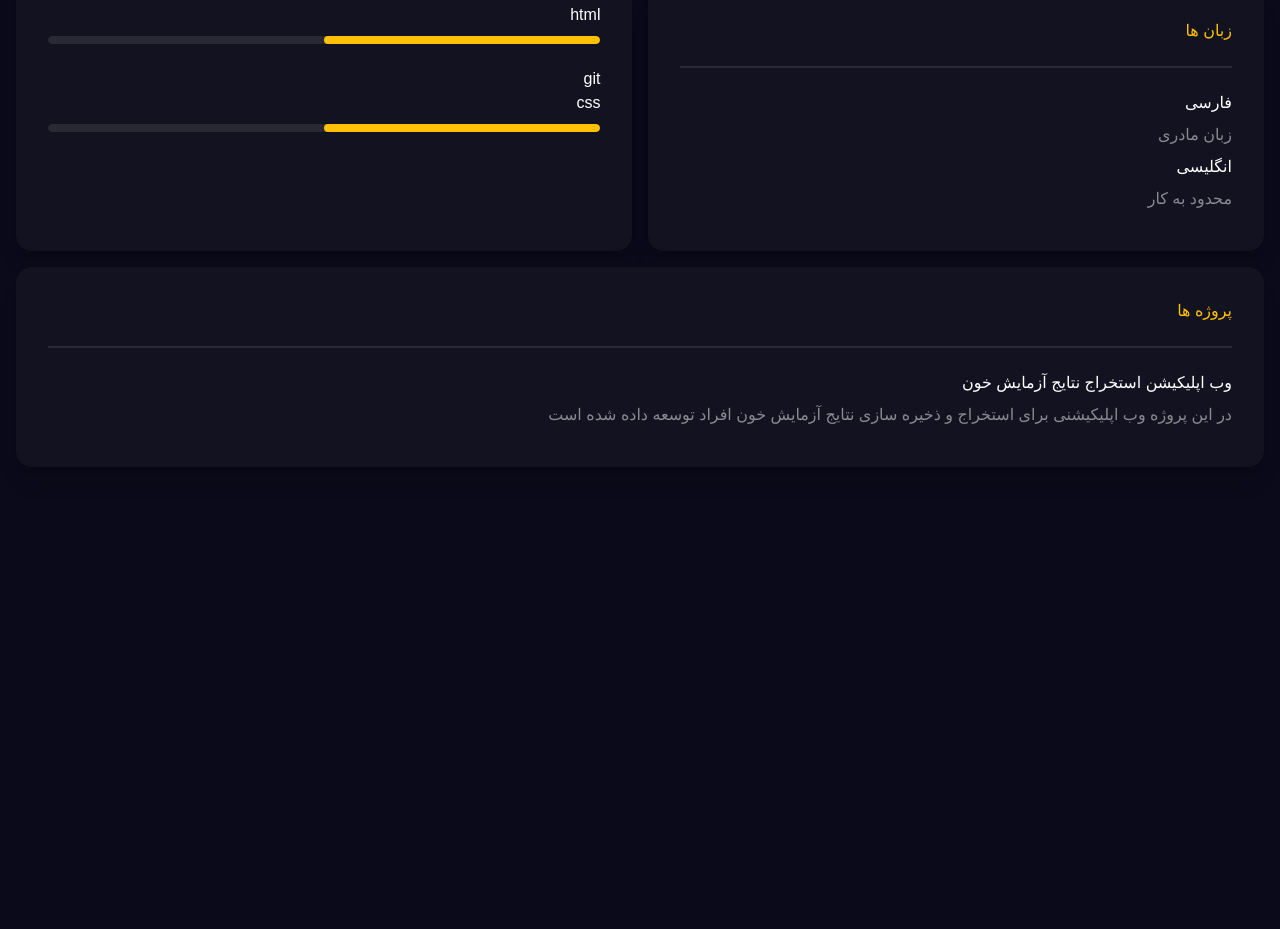
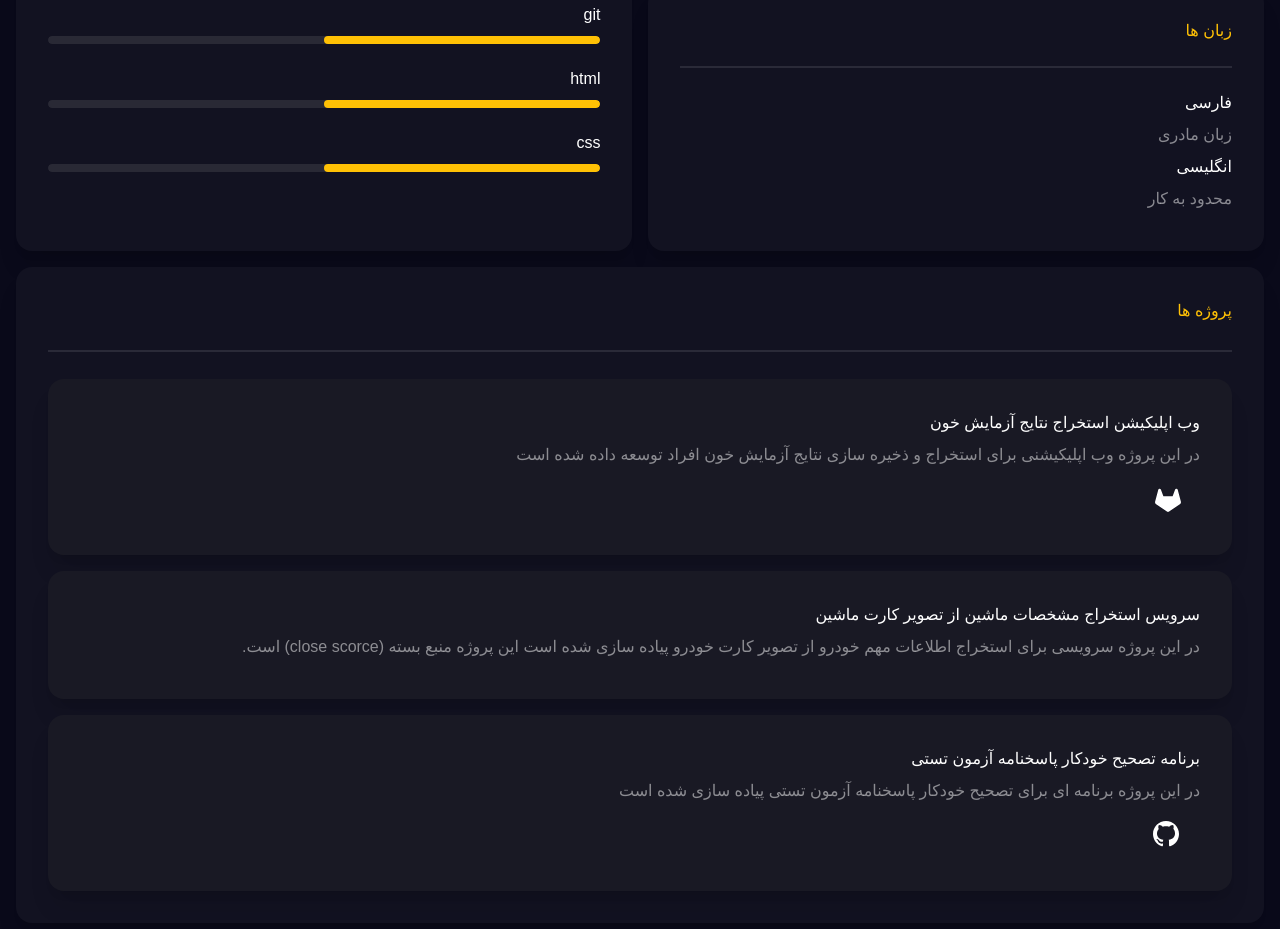
Before and after one commit to samadvalipour/resume-page, a website: page index.html in a window 1280 px wide. Shown: the part 1053-1982 px from the top of the page. Before the commit the page ends 1552 px from the top, so only its background shows below. Drawn offline with Linux system fonts and the light colour scheme; a web font is replaced by a local one.

Commit message:
debug index.html and add 3 projects

```diff
--- a/index.html
+++ b/index.html
@@ -170,7 +170,7 @@
             <circle cx="16" cy="16" r="7" stroke="#ffc107" stroke-width="2" fill=transparent />
             Sorry, your browser does not support inline SVG.
           </svg>
-          <span>شرایط همکاری  : </span> <span class="mx-1 text-primary-content/50">پروژه ای، دورکاری</span>
+          <span>شرایط همکاری : </span> <span class="mx-1 text-primary-content/50">پروژه ای، دورکاری</span>
         </div>
       </div>
     </div>
@@ -218,23 +218,66 @@
         </div>
 
         <div class=" mb-4">
+          <h1>git</h1>
+          <progress class="progress progress-primary" value="50" max="100"></progress>
+        </div>
+
+        <div class=" mb-4">
           <h1>html</h1>
           <progress class="progress progress-primary" value="50" max="100"></progress>
         </div>
 
-      <div class=" mb-4">git
+        <div class=" mb-4">
           <h1>css</h1>
           <progress class="progress progress-primary" value="50" max="100"></progress>
         </div>
 
       </div>
     </div>
-    <div id="projects" class="card py-8 px-8 bg-base-200  shadow-xl my-4 justify-items-start flex-colomn shadow-xl">
+    <div id="projects" class="card py-8 px-8 bg-base-200 shadow-xl my-4 justify-items-start flex-col gap-1">
+
       <h1 class=" text-primary">پروژه ها</h1>
       <div class="divider"></div>
+      <div class="flex flex-col gap-4">
+        <div id="project_01" class="card py-8 px-8 bg-base-300 shadow-xl rounded-box border-base-300">
           <h1 class="mb-2 text-primary-content">وب اپلیکیشن استخراج نتایج آزمایش خون</h1>
           <p class=" mb-2 text-primary-content/50">در این پروژه وب اپلیکیشنی برای استخراج و ذخیره سازی نتایج آزمایش خون
             افراد توسعه داده شده است </p>
+          <div>
+            <a class="btn btn-ghost"
+              href="https://gitlab.com/samadvalipour/an-application-for-preparing-patients-medical-records-by-scanning-test-sheets">
+              <svg width="30px" height="30px" viewBox="0 0 256 256" xmlns="http://www.w3.org/2000/svg">
+                <path style=" stroke:none;fill-rule:nonzero;fill:#ffffff;fill-opacity:1;"
+                  d="M231.92773,169.78029l-94.82031,65.64454a16.07612,16.07612,0,0,1-18.21484,0L24.07227,169.78029a16.03981,16.03981,0,0,1-6.35254-17.27783L45.04883,50.0176a12.00012,12.00012,0,0,1,22.831-1.12109L88.544,104h78.9121l20.66407-55.10449a12.00021,12.00021,0,0,1,22.83056,1.12109l27.32959,102.48584A16.03981,16.03981,0,0,1,231.92773,169.78029Z" />
+              </svg>
+            </a>
+          </div>
+        </div>
+
+        <div id="project_02" class="card py-8 px-8 bg-base-300 shadow-xl rounded-box border-base-300">
+          <h1 class="mb-2 text-primary-content">سرویس استخراج مشخصات ماشین از تصویر کارت ماشین</h1>
+          <p class=" mb-2 text-primary-content/50">در این پروژه سرویسی برای استخراج اطلاعات مهم خودرو از تصویر کارت
+            خودرو پیاده سازی شده است این پروژه منبع بسته (close scorce) است.</p>
+        </div>
+
+        <div id="project_03" class="card py-8 px-8 bg-base-300 shadow-xl rounded-box border-base-300">
+          <h1 class="mb-2 text-primary-content">برنامه تصحیح خودکار پاسخنامه آزمون تستی</h1>
+          <p class=" mb-2 text-primary-content/50">در این پروژه برنامه ای برای تصحیح خودکار پاسخنامه آزمون تستی پیاده
+            سازی شده است</p>
+          <div>
+            <a class="btn btn-ghost" href="https://github.com/samadvalipour">
+              <svg xmlns="http://www.w3.org/2000/svg" xmlns:xlink="http://www.w3.org/1999/xlink" viewBox="0 0 32 32"
+                width="32px" height="32px">
+                <g id="surface60847839">
+                  <path style=" stroke:none;fill-rule:nonzero;fill:rgb(100%,100%,100%);fill-opacity:1;"
+                    d="M 15 2 C 7.820312 2 2 7.8125 2 14.976562 C 2 20.710938 5.726562 25.578125 10.890625 27.296875 C 11.539062 27.414062 12 26.75 12 26.25 C 12 25.945312 12.007812 25.578125 12 24.5 C 8.382812 25.28125 7.25 22.75 7.25 22.75 C 6.65625 21.25 5.9375 20.820312 5.9375 20.820312 C 4.757812 20.015625 6.023438 20.039062 6.023438 20.039062 C 7.328125 20.125 8 21.25 8 21.25 C 9 23 11.257812 22.828125 12 22.5 C 12 21.703125 12.085938 21.125 12.304688 20.757812 C 8.21875 20.039062 5.992188 17.679688 6 14.414062 C 6.007812 12.484375 6.671875 10.984375 7.75 9.875 C 7.28125 9.28125 6.960938 7.25 7.921875 6 C 10.335938 6 11.773438 7.742188 11.773438 7.742188 C 11.773438 7.742188 12.90625 7.25 14.992188 7.25 C 17.085938 7.25 18.210938 7.71875 18.210938 7.71875 C 18.210938 7.71875 19.65625 6 22.070312 6 C 23.03125 7.25 22.710938 9.28125 22.335938 9.835938 C 23.367188 10.921875 24 12.421875 24 14.414062 C 24 17.679688 21.78125 20.039062 17.703125 20.75 C 17.960938 21.140625 18 21.6875 18 22.5 C 18 24.234375 18 25.820312 18 26.25 C 18 26.75 18.453125 27.421875 19.117188 27.296875 C 24.28125 25.570312 28 20.710938 28 14.976562 C 28 7.8125 22.179688 2 15 2 Z M 15 2 " />
+                </g>
+              </svg>
+            </a>
+          </div>
+        </div>
+      </div>
+
 
     </div>
 
```
Also changed, not shown: style.css. Lines whose indentation alone changed are shown as unchanged.
